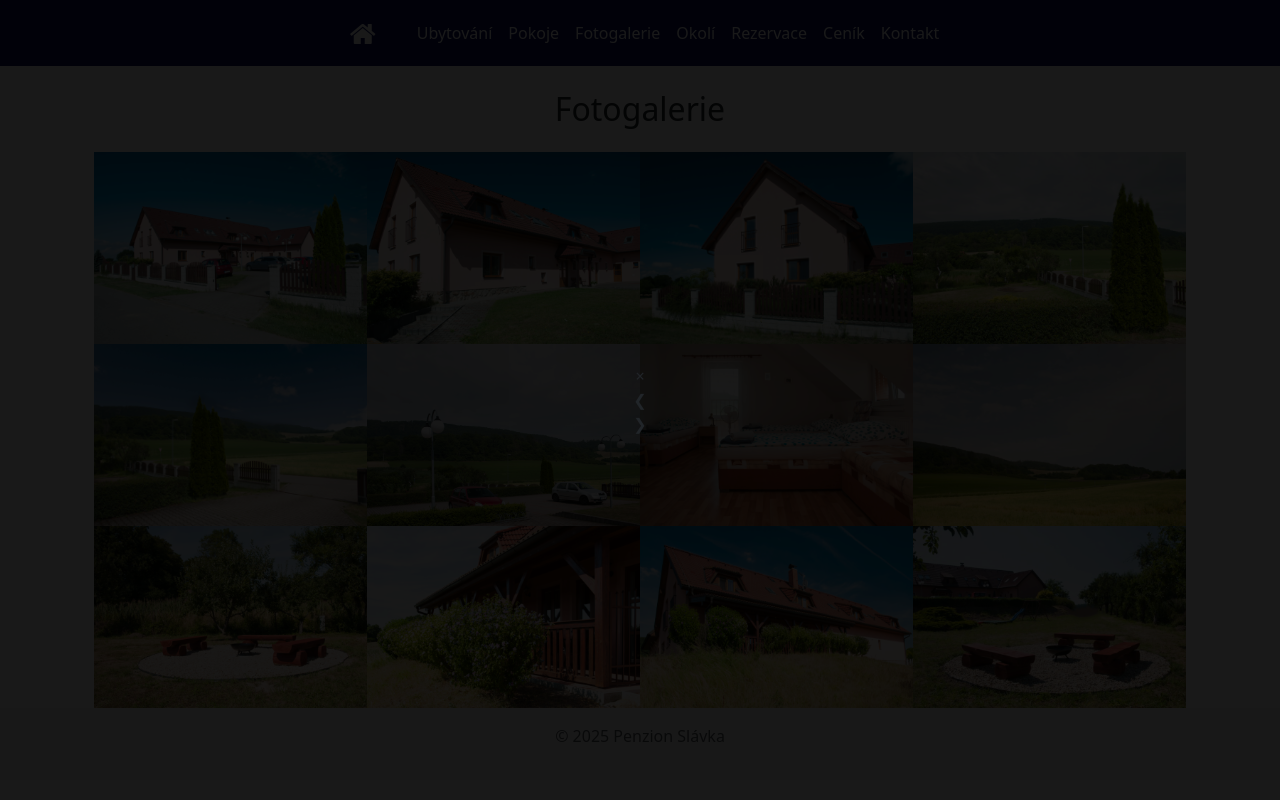
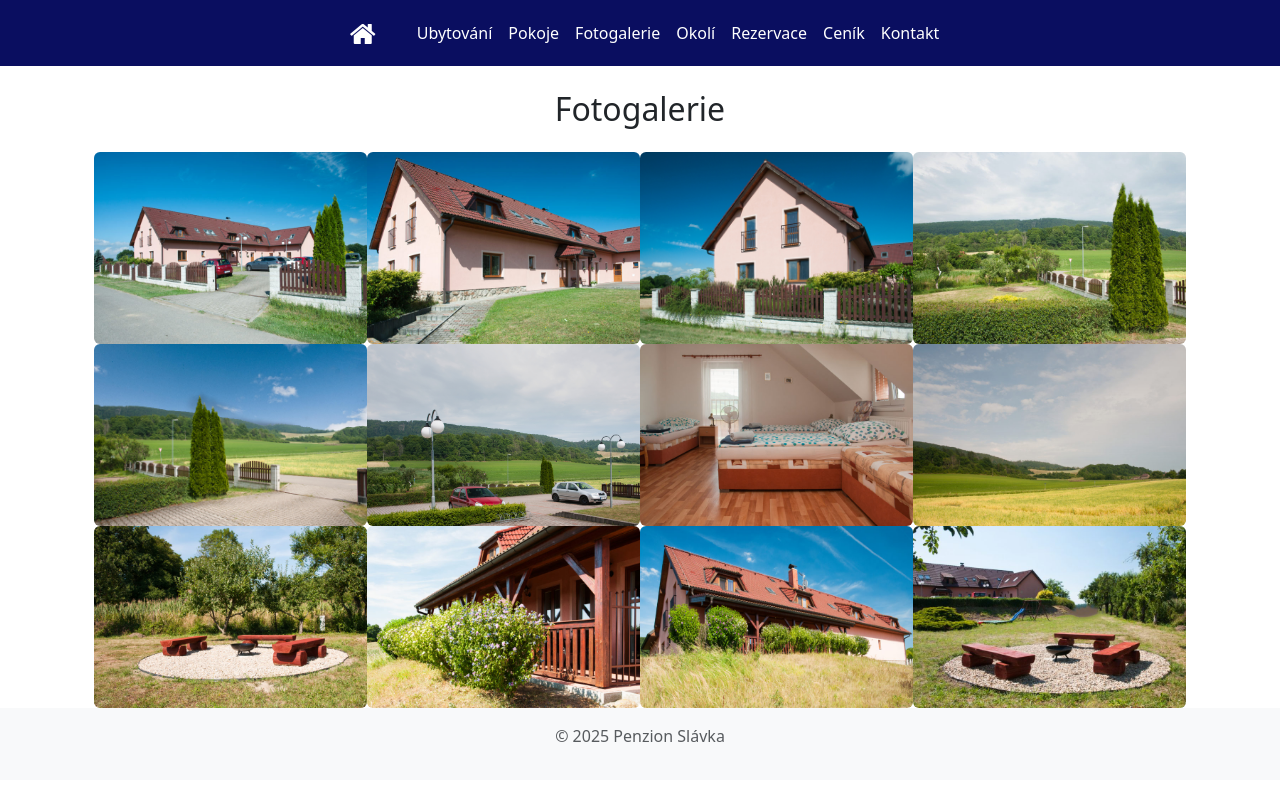
Before and after one commit to Fingyy/penzion_slavka, a Django app: page /fotogalerie in a window 1280 px wide. Run offline with Django 5.2, Linux system fonts and the light colour scheme.

Commit message:
fix: lightbox fixed in Fotogalerie

```diff
--- a/penzion/static/css/stylovani.css
+++ b/penzion/static/css/stylovani.css
@@ -47,6 +47,18 @@ tbody {
 }
 
 /*---------------------------Fotogalerie-------------------------------------*/
+.gallery-img {
+  border-radius: 6px;
+  cursor: pointer; /* změna kurzoru na ruku při najetí */
+  transition: transform 0.3s ease, box-shadow 0.3s ease;
+}
+
+.gallery-img:hover {
+  transform: scale(1.05); /* obrázek se zvětší o 5 % */
+  box-shadow: 0 8px 20px rgba(0, 0, 0, 0.3); /* jemný stín pro zvýraznění */
+  z-index: 2; /* zajistí, že se obrázek dostane nad ostatní */
+}
+
 .lightbox {
     display: none; /* schovaný, dokud se neotevře */
     position: fixed;
@@ -59,13 +71,6 @@ tbody {
     background: rgba(0, 0, 0, 0.9); /* ← toto způsobí zatmavení ztmavení (90% neprůhlednost */
     z-index: 1050; /* určuje “vrstvu”, na které se lightbox zobrazí */
     flex-direction: column; /* uspořádává vnitřní prvky lightboxu (šipky, křížek...) pod sebe ve sloupci. */
-
-
-     /* 💪 Flexbox pro vystředění obsahu */
-    display: flex !important;
-    justify-content: center !important;
-    align-items: center !important;
-    flex-direction: column;
 }
 
 .lightbox img {
@@ -77,3 +82,76 @@ tbody {
     border-radius: 6px;
     box-shadow: 0 0 20px rgba(255, 255, 255, 0.3); /* světlý stín kolem obrázku */
 }
+
+/* Zavírat tlačítko (vpravo nahoře) */
+.close {
+    position: absolute;
+    top: 20px;
+    right: 30px;
+    font-size: 48px;
+    font-weight: bold;
+    color: #fff;
+    cursor: pointer;
+    transition: color 0.3s ease;
+    z-index: 1100;
+}
+.close:hover {
+    color: #ff5555;
+}
+
+/* Čítač vlevo nahoře */
+.counter {
+    position: absolute;
+    top: 25px;
+    left: 30px;
+    font-size: 22px;
+    font-weight: 500;
+    color: #ffffffcc;
+    background: rgba(0, 0, 0, 0.5);
+    padding: 6px 14px;
+    border-radius: 8px;
+    letter-spacing: 1px;
+}
+
+/* Šipky po stranách obrázku */
+.arrow {
+    position: absolute;
+    top: 50%;
+    transform: translateY(-50%);
+    font-size: 60px;
+    color: white;
+    cursor: pointer;
+    user-select: none;
+    padding: 20px;
+    transition: color 0.3s ease, transform 0.2s ease;
+    z-index: 1100;
+}
+.arrow:hover {
+    color: #ffd700;
+    transform: translateY(-50%) scale(1.2);
+}
+
+/* Levá a pravá šipka */
+.arrow.left {
+    left: 60px;
+}
+.arrow.right {
+    right: 60px;
+}
+
+/* Responzivní úprava pro menší obrazovky */
+@media (max-width: 768px) {
+    .arrow {
+        font-size: 40px;
+        padding: 10px;
+    }
+    .close {
+        font-size: 36px;
+        right: 20px;
+    }
+    .counter {
+        font-size: 18px;
+        left: 15px;
+        top: 15px;
+    }
+}
--- a/penzion/static/js/main.js
+++ b/penzion/static/js/main.js
@@ -37,7 +37,7 @@ const counter = document.getElementById('counter');
 
 let currentIndex = 0;
 
-function showLightbox(index) {
+;function showLightbox(index) {
   lightbox.style.display = 'flex';
   lightboxImg.src = images[index].src;
   currentIndex = index;
@@ -65,4 +65,4 @@ document.addEventListener('keydown', (e) => {
   if (e.key === 'Escape') {lightbox.style.display = 'none';}
   if (e.key === 'ArrowRight') {nextBtn.click()}
   if (e.key === 'ArrowLeft') {prevBtn.click()}
-})
+});
--- a/penzion/templates/kontakt.html
+++ b/penzion/templates/kontakt.html
@@ -4,9 +4,7 @@
 {% block title %}Kontakt{% endblock %}
 {% block content %}
     <div class="container text-left">
-        <div class="text-center">
-            <h2>Kontakt</h2>
-        </div>
+        <h2 class="text-center pb-2">Kontakt</h2>
         <div class="row">
             <div class="col-4">
                 <address>
@@ -20,7 +18,7 @@
                 </address>
                 <address>
                     <h3>Provozovatel</h3>
-                    <h4>TOVA Třemošnice</h4>
+                    <h4>TOVA Třemošnice s.r.o.</h4>
                     Budovatelů 440<br>
                     538 43 Třemošnice<br>
                     <div>IČO: 26007321</div>
--- a/penzion/templates/okoli.html
+++ b/penzion/templates/okoli.html
@@ -149,13 +149,13 @@
 
         {#Lom Borek#}
         <div class="row">
-            <div class="col d-flex justify-content-center align-items-center">
+            <div class="col">
                 <h4>Lom Borek</h4>
                 <div>Krásná příroda, skály, křišťálově čistá voda, koupání a ráj potápěčů. To vše pouhých 7km od
                     našeho penzionu.
                 </div>
             </div>
-            <div class="col">
+            <div class="col d-flex justify-content-center align-items-center">
                 <img id="img-tip" src="{% static 'media/lom_borek.jpg' %}"
                      alt="Chybějící obrázek Lomu Borek" class="img-fluid">
             </div>
```
